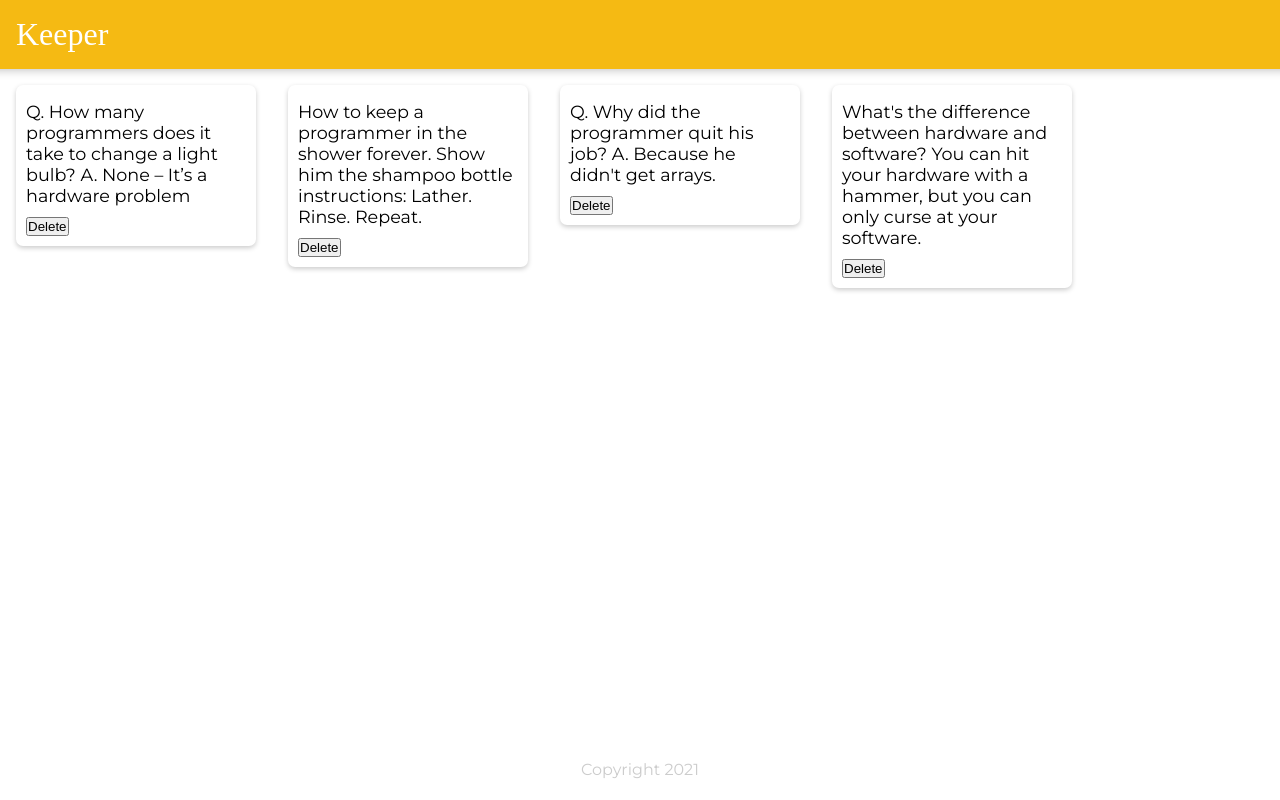
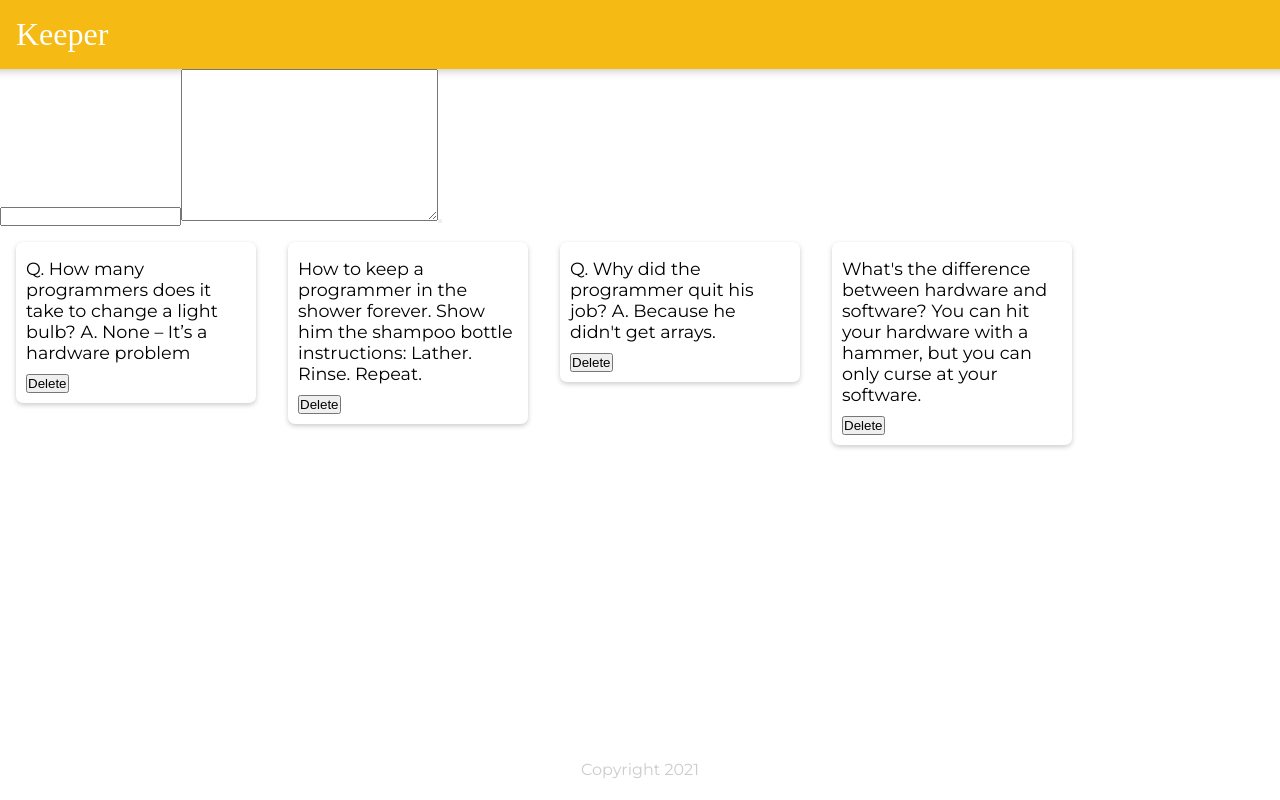
Before and after one commit to Bhavyawahie/reactTODO, a React (Create React App) app: page / in a window 1280 px wide. Built offline with nearby package versions, Linux system fonts and the light colour scheme; a web font is replaced by a local one.

Commit message:
component to create the note created and added to app

```diff
--- a/src/components/App.jsx
+++ b/src/components/App.jsx
@@ -3,6 +3,7 @@ import Header from "./Header"
 import Note from "./Note"
 import Footer from "./Footer"
 import notes from "../notes"
+import CreateArea from "./CreateArea"
 
 const noteInit = (note) => {
     return <Note
@@ -15,6 +16,7 @@ const noteInit = (note) => {
 const App = () => {
     return <div>
         <Header/>
+        <CreateArea/>
         {notes.map(noteInit)}
         <Footer/>
         </div>
--- /dev/null
+++ b/src/components/CreateArea.jsx
@@ -0,0 +1,15 @@
+import React, { useState } from "react"
+
+const CreateArea = () => {
+    return (
+        <div>
+            <form action="">
+            <input type="text" />
+            <textarea name="" id="" cols="30" rows="10"></textarea>
+            <button></button>
+            </form>
+        </div>
+    )
+}
+
+export default CreateArea;
```
